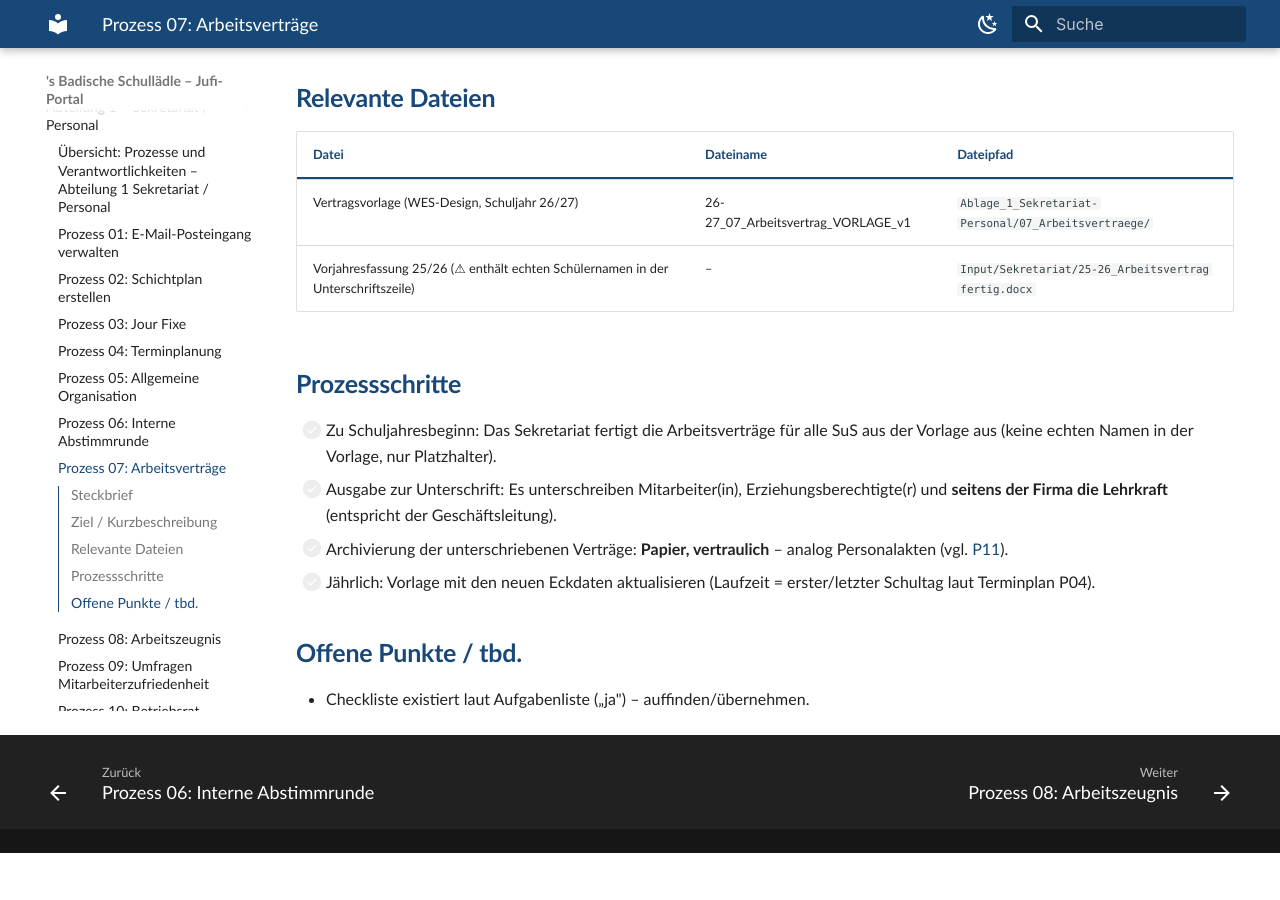
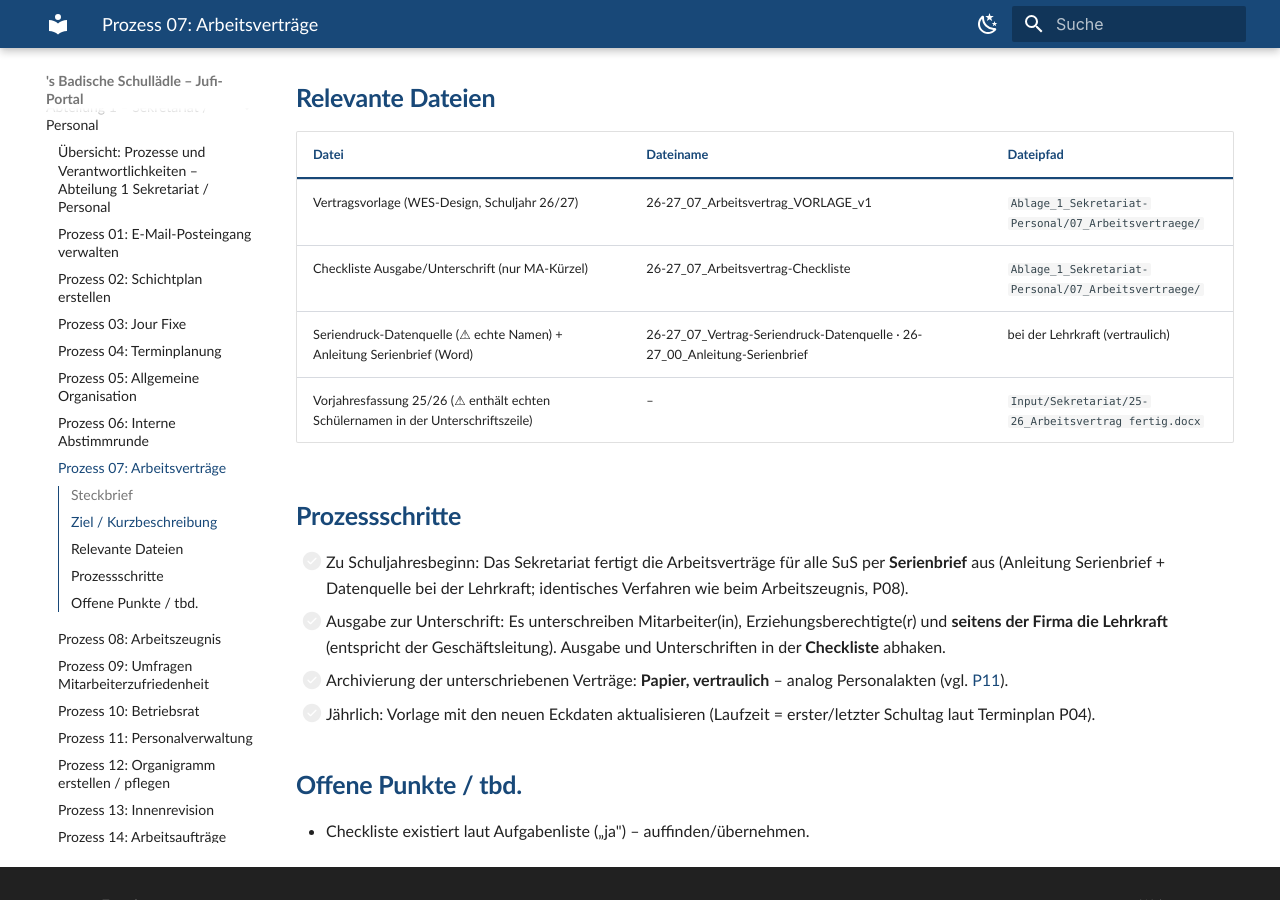
Before and after one commit to ocin-ai/jufi-portal, an MkDocs documentation site: the page built from docs/abteilung-1/P07_Arbeitsvertraege.md, in a window 1280 px wide and 900 px high, scrolled down 597 px. Built offline with MkDocs 1.6.1 and Material for MkDocs 9.7.7, drawn with Linux system fonts in a browser that asks for light colours; before the commit the page ends 1450 px from its top, so only the background shows below that.

Commit message:
P02/P07/P08: Schichtplan-Vorlage, Vertrag-Checkliste, Serienbrief-Verfahren

```diff
--- a/docs/abteilung-1/P07_Arbeitsvertraege.md
+++ b/docs/abteilung-1/P07_Arbeitsvertraege.md
@@ -20,12 +20,14 @@ Erstellung, Ausgabe und Archivierung der Arbeitsverträge für alle SuS der Juni
 | Datei | Dateiname | Dateipfad |
 | --- | --- | --- |
 | Vertragsvorlage (WES-Design, Schuljahr 26/27) | 26-27_07_Arbeitsvertrag_VORLAGE_v1 | `Ablage_1_Sekretariat-Personal/07_Arbeitsvertraege/` |
+| Checkliste Ausgabe/Unterschrift (nur MA-Kürzel) | 26-27_07_Arbeitsvertrag-Checkliste | `Ablage_1_Sekretariat-Personal/07_Arbeitsvertraege/` |
+| Seriendruck-Datenquelle (⚠ echte Namen) + Anleitung Serienbrief (Word) | 26-27_07_Vertrag-Seriendruck-Datenquelle · 26-27_00_Anleitung-Serienbrief | bei der Lehrkraft (vertraulich) |
 | Vorjahresfassung 25/26 (⚠ enthält echten Schülernamen in der Unterschriftszeile) | – | `Input/Sekretariat/25-26_Arbeitsvertrag fertig.docx` |
 
 ## Prozessschritte
 
-- [ ] Zu Schuljahresbeginn: Das Sekretariat fertigt die Arbeitsverträge für alle SuS aus der Vorlage aus (keine echten Namen in der Vorlage, nur Platzhalter).
-- [ ] Ausgabe zur Unterschrift: Es unterschreiben Mitarbeiter(in), Erziehungsberechtigte(r) und **seitens der Firma die Lehrkraft** (entspricht der Geschäftsleitung).
+- [ ] Zu Schuljahresbeginn: Das Sekretariat fertigt die Arbeitsverträge für alle SuS per **Serienbrief** aus (Anleitung Serienbrief + Datenquelle bei der Lehrkraft; identisches Verfahren wie beim Arbeitszeugnis, P08).
+- [ ] Ausgabe zur Unterschrift: Es unterschreiben Mitarbeiter(in), Erziehungsberechtigte(r) und **seitens der Firma die Lehrkraft** (entspricht der Geschäftsleitung). Ausgabe und Unterschriften in der **Checkliste** abhaken.
 - [ ] Archivierung der unterschriebenen Verträge: **Papier, vertraulich** – analog Personalakten (vgl. [P11](P11_Personalverwaltung.md)).
 - [ ] Jährlich: Vorlage mit den neuen Eckdaten aktualisieren (Laufzeit = erster/letzter Schultag laut Terminplan P04).
 
```
Also changed, not shown: docs/abteilung-1/P02_Schichtplaene.md (+2 -1 lines), docs/abteilung-1/P08_Arbeitszeugnis.md (+1 -0 lines).
